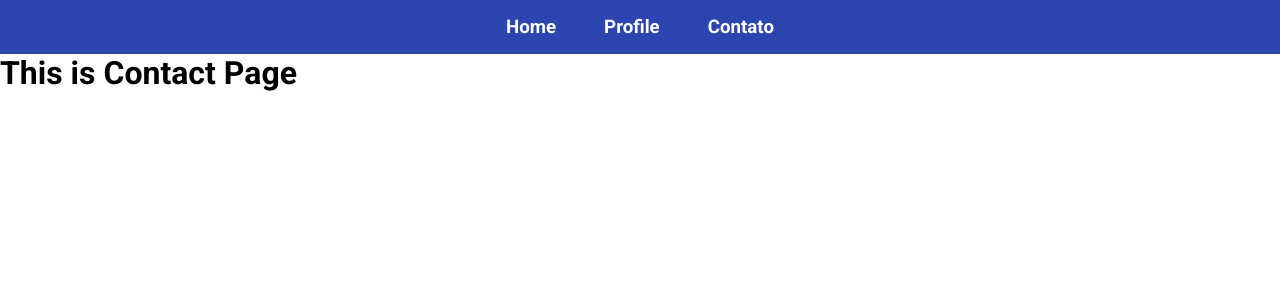
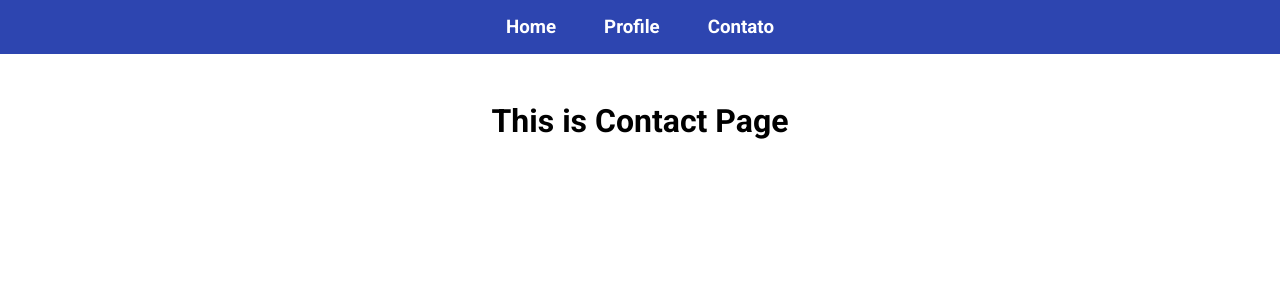
Before and after one commit to CarolMaiaP/react-multiple-pages, a React (Vite) app: page /contato in a window 1280 px wide. Shown: the top 300 px of the page. Built offline with nearby package versions, Linux system fonts and the light colour scheme.

Commit message:
style: contact styles added

```diff
--- a/src/component/Contato.tsx
+++ b/src/component/Contato.tsx
@@ -1,5 +1,9 @@
+import '../styles/Contato.scss'
+
 export function Contato(){
   return(
-    <h1>This is Contact Page</h1>
+    <div className="contato">
+      <h1>This is Contact Page</h1>
+    </div>
   )
 }
--- /dev/null
+++ b/src/styles/Contato.scss
@@ -0,0 +1,5 @@
+.contato {
+  display: flex;
+  justify-content: center;
+  margin-top: 3rem;
+}
```
